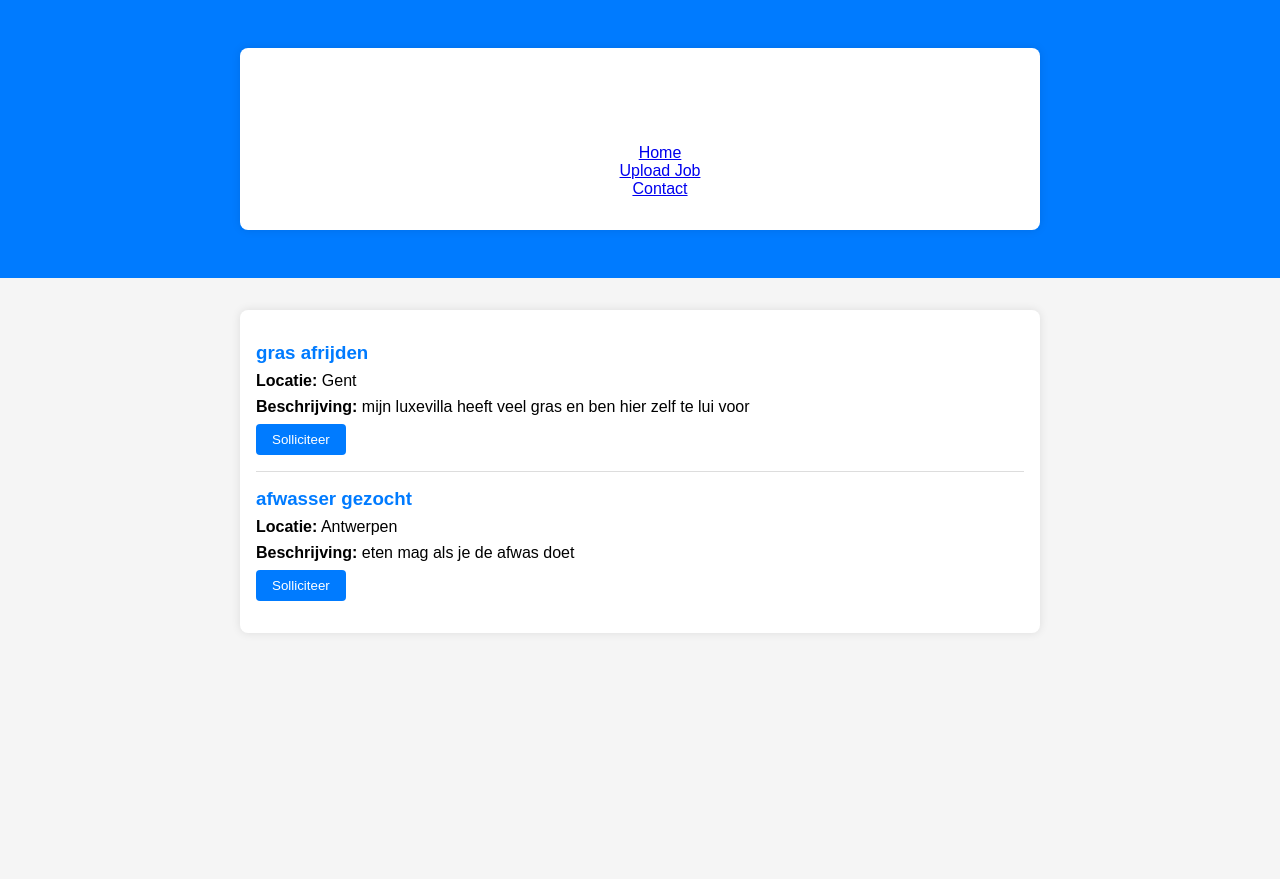
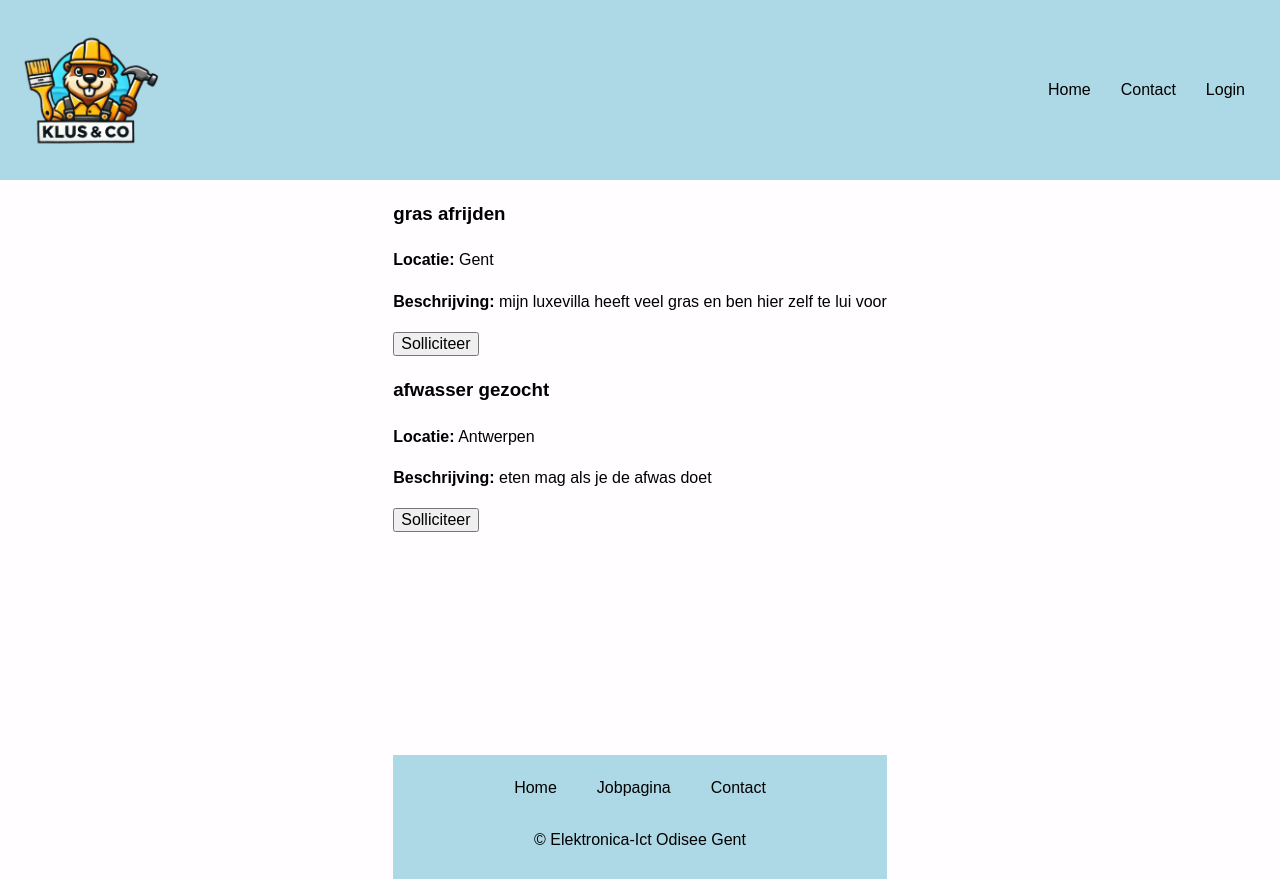
Before and after one commit to LanderWil/coworking, a PHP site: page /jobpagina in a window 1280 px wide. Before the commit the page ends 601 px from the top, so only its background shows below. Run offline with PHP 8.4, Linux system fonts and the light colour scheme.

Commit message:
verandering naamgeving jobpagina

```diff
--- a/jobpagina/index.html
+++ b/jobpagina/index.html
@@ -2,19 +2,20 @@
 <html lang="nl">
 <head>
     <meta charset="utf-8">
-    <title>Klusjespagina</title>
     <meta name="viewport" content="width=device-width, initial-scale=1.0">
+    <title>jobpagina</title>
     <link rel="stylesheet" href="styles.css">
+    <link rel="stylesheet" href="https://unpkg.com/normalize.css">
 </head>
 <body>
 <header>
     <div class="container">
-        <h1>Jobpagina</h1>
+        <img src="../images/Klus_&_co.png" alt="logo" width="140px">
         <nav>
             <ul>
                 <li><a href="../">Home</a></li>
-                <li><a href="./uploadpagina">Upload Job</a></li>
                 <li><a href="./contactpagina">Contact</a></li>
+                <li><a href="./loginpagina">Login</a></li>
             </ul>
         </nav>
     </div>
@@ -36,6 +37,16 @@
         <button>Solliciteer</button>
     </div>
 
+    <footer>
+        <div class="container">
+            <ul>
+                <li><a href="./">Home</a></li>
+                <li><a href="./jobpagina">Jobpagina</a></li>
+                <li><a href="./contactpagina">Contact</a></li>
+            </ul>
+            <p>&copy; Elektronica-Ict Odisee Gent</p>
+        </div>
+    </footer>
 </div>
 </body>
 </html>
--- a/jobpagina/styles.css
+++ b/jobpagina/styles.css
@@ -1,49 +1,194 @@
+/* Global styles */
+html {
+    font-size: 62.5%;
+    font-family: sans-serif;
+}
+
+:root {
+    --primary-bg: lightblue;
+    --primary-color: black;
+    --secondary-bg: aliceblue;
+    --text-color: #FFFDFF;
+    font-family: 'Montserrat', sans-serif;
+    line-height: 1.6;
+    scroll-behavior: smooth;
+}
+
 *, *::before, *::after {
     box-sizing: border-box;
 }
 
-body {
-    font-family: Arial, sans-serif;
+html, body {
     margin: 0;
     padding: 0;
-    background-color: #f5f5f5;
 }
+
+body {
+    font-size: 1.6rem;
+    background-color: var(--text-color);
+    color: var(--primary-color);
+    min-height: 100vh;
+    display: flex;
+    flex-direction: column;
+}
+
+/* Container */
+.container {
+    margin: 0 auto;
+    padding: 0 1rem;
+    max-width: 1280px;
+}
+
+/* Header */
 header {
-    background-color: #007BFF;
-    color: white;
+    width: 100%;
+    background-color: var(--primary-bg);
+    color: var(--text-color);
+    margin: 0; /* Zorgt ervoor dat de header volledig bovenaan begint */
+    padding: 0;
+    position: relative;
+    top: 0;
+    left: 0;
+}
+
+header .container {
+    display: flex;
+    justify-content: space-between;
+    align-items: center;
     padding: 1rem;
+}
+
+/* Nieuwe regels toegevoegd voor consistentie */
+header {
+    height: auto;
+    padding: 1rem;
+}
+
+h1 {
+    margin: 0;
+    text-align: center;
+    font-size: 3rem; /* Zorg dat het consistent groot is */
+}
+
+nav ul {
+    display: flex;
+    list-style: none;
+    padding: 0;
+    margin: 0;
+    flex-wrap: wrap;
+}
+
+nav ul li {
+    margin: 0;
+}
+
+nav a {
+    display: block;
+    padding: 1rem 1.5rem;
+    color: var(--primary-color);
+    text-decoration: none;
+    transition: background-color 0.3s, outline 0.3s;
+}
+
+nav a:hover {
+    background-color: var(--secondary-bg);
+    outline: 2px solid var(--primary-color);
+}
+
+nav .login-button {
+    margin-left: auto;
+    background-color: var(--secondary-bg);
+    padding: 1rem 2rem;
+}
+
+/* Main content */
+main {
+    flex: 1;
+    padding: 2rem 1rem;
+}
+
+main .container {
+    max-width: 80rem;
+    margin: 0 auto;
+}
+
+/* Form fields */
+input:not([type=submit]),
+textarea {
+    display: block;
+    width: 100%;
+    max-width: 40rem;
+    padding: 0.75em;
+    border: 1px solid #666;
+    border-radius: 0.3rem;
+}
+
+label,
+input[type=submit] {
+    margin-top: 3rem;
+}
+
+input[type=submit] {
+    padding: 0.5em 2em;
+    background-color: var(--primary-bg);
+    border: none;
+    color: var(--text-color);
+    font-weight: bold;
+    border-radius: 0.3rem;
+    cursor: pointer;
+    transition: background-color 0.3s ease;
+}
+
+input[type=submit]:hover {
+    background-color: var(--secondary-bg);
+    color: var(--primary-color);
+}
+
+label {
+    display: block;
+    margin-bottom: 0.2em;
+    font-weight: bold;
+}
+
+.message {
+    font-size: 1.4rem;
+}
+
+.message.error {
+    color: #b90e0a;
+}
+
+/* Footer */
+footer {
+    width: 100%;
+    background-color: lightblue;
+    color: #FFFDFF;
+    margin-top: 22.3rem;
+    padding: 1rem 0;
+    flex-shrink: 0;
+}
+
+footer ul {
+    display: flex;
+    justify-content: center;
+    padding: 0;
+    margin: 0;
+    list-style: none;
+}
+
+footer a {
+    display: block;
+    padding: 1rem 2rem;
+    color: black;
+    text-decoration: none;
+}
+
+footer p {
+    color: black;
     text-align: center;
 }
-.container {
-    max-width: 800px;
-    margin: 2rem auto;
-    padding: 1rem;
-    background-color: white;
-    border-radius: 8px;
-    box-shadow: 0 0 10px rgba(0, 0, 0, 0.1);
+
+footer a:hover {
+    background-color: aliceblue;
+    outline: 2px solid black;
 }
-.job {
-    border-bottom: 1px solid #ddd;
-    padding: 1rem 0;
-}
-.job:last-child {
-    border-bottom: none;
-}
-.job h3 {
-    margin: 0 0 0.5rem;
-    color: #007BFF;
-}
-.job p {
-    margin: 0.5rem 0;
-}
-.job button {
-    background-color: #007BFF;
-    color: white;
-    border: none;
-    padding: 0.5rem 1rem;
-    border-radius: 4px;
-    cursor: pointer;
-}
-.job button:hover {
-    background-color: #0056b3;
-}
```
